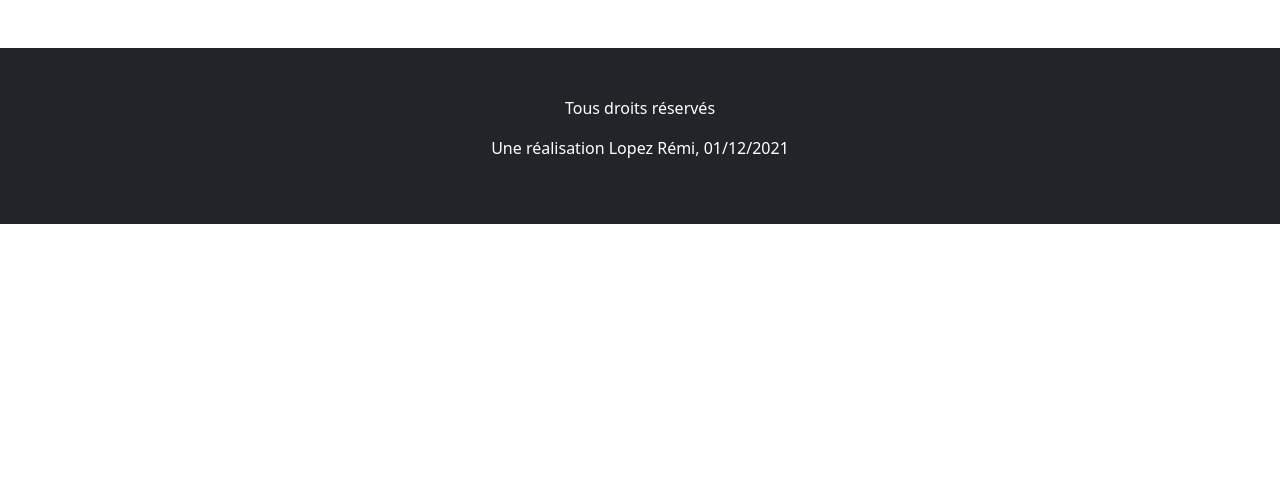
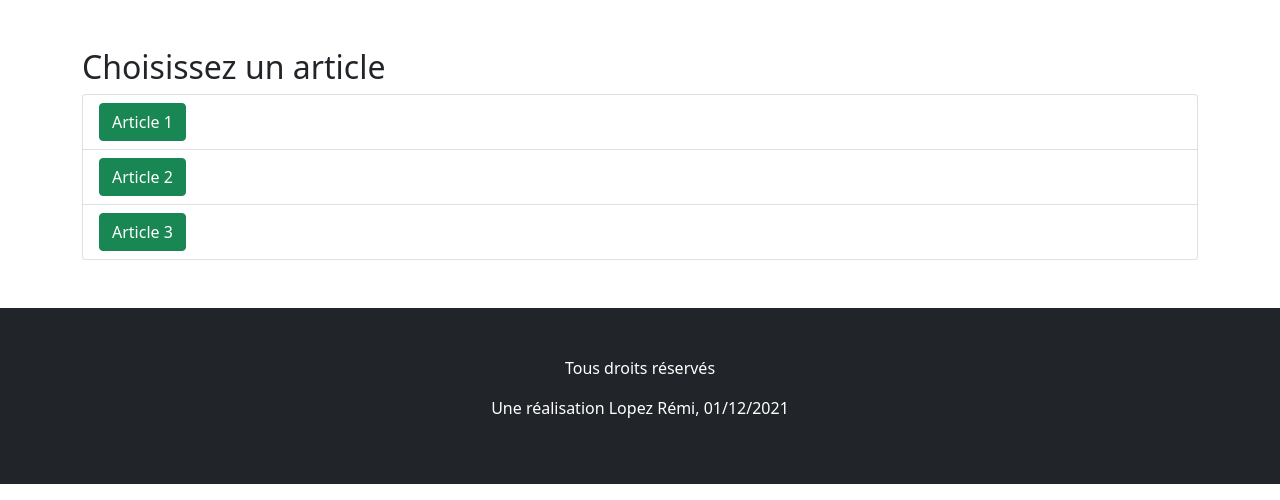
Before and after one commit to LopezRemi/atelier_PHP, a PHP site: page / in a window 1280 px wide. Shown: the part 160-660 px from the top of the page. Run offline with PHP 8.4, Linux system fonts and the light colour scheme.

Commit message:
ajout d'exercice

```diff
--- a/index.php
+++ b/index.php
@@ -2,7 +2,19 @@
 require "data/info.php";
 include "Template/Header.php";
 ?>
+<h2>Choisissez un article</h2>
 
+<ul class="list-group">
+  <li class="list-group-item">
+      <a class="btn btn-success" href="details.php?id=1">Article 1</a>
+  </li>
+  <li class="list-group-item">
+    <a class="btn btn-success" href="details.php?id=2">Article 2</a>
+  </li>
+  <li class="list-group-item">
+    <a class="btn btn-success" href="details.php?id=3">Article 3</a>
+  </li>
+</ul>
 
 
 <?php include("Template/Footer.php"); ?>
```
Also changed, not shown: details.php (added, +23 -0 lines), newCat.php (added).
